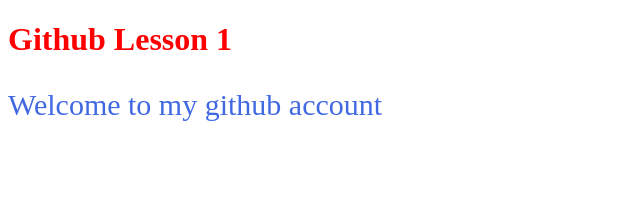
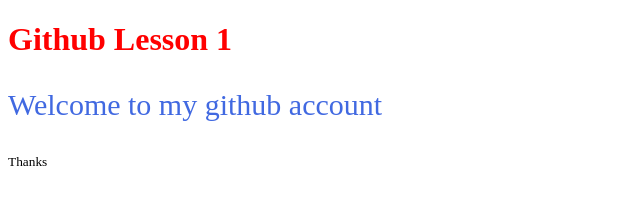
Before and after one commit to Coffeeboy678/githublesson1, a plain HTML site: page index.html in a window 1280 px wide. Shown: the full height of the page, 0-640 px from the left. Drawn offline with Linux system fonts and the light colour scheme.

Commit message:
M from local index.html

```diff
--- a/index.html
+++ b/index.html
@@ -15,5 +15,6 @@
     <body>
         <h1>Github Lesson 1</h1>
         <p>Welcome to my github account</p>
+        <small>Thanks</small>
     </body>
 </html>
```
